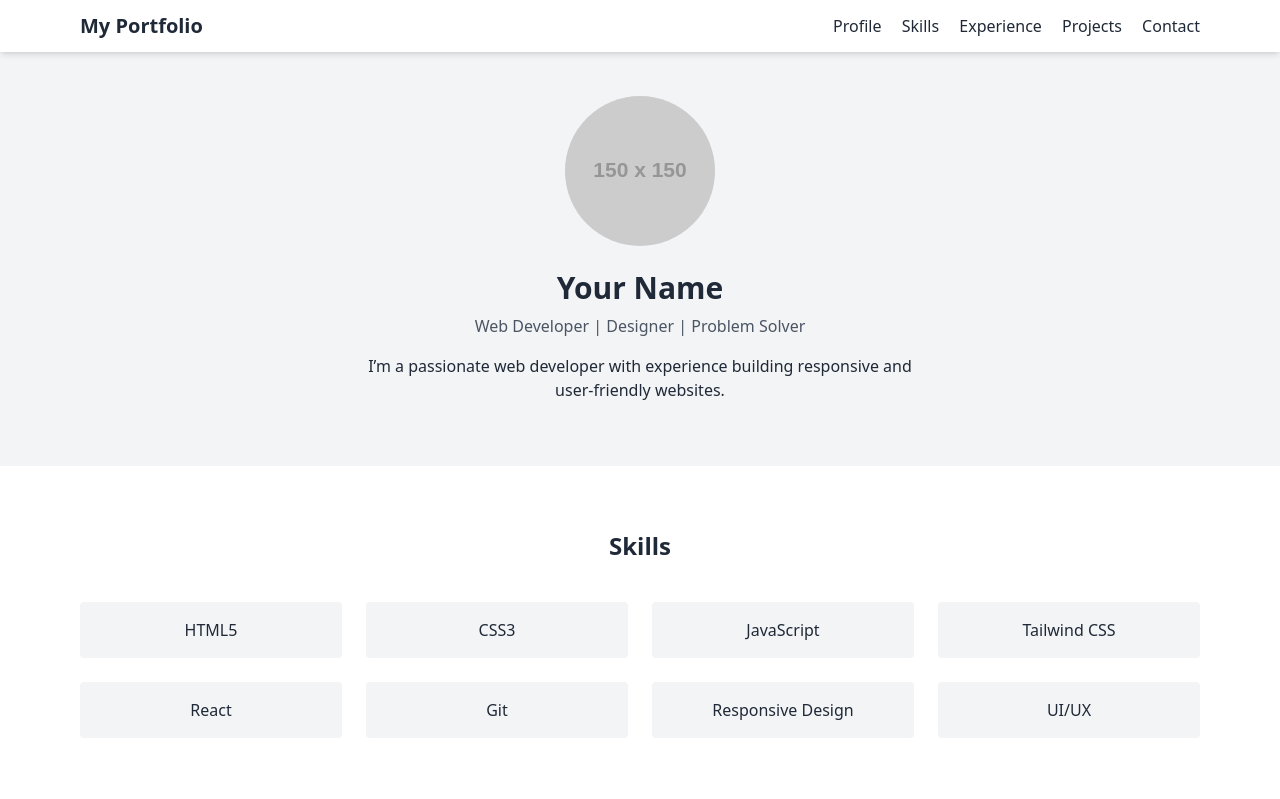
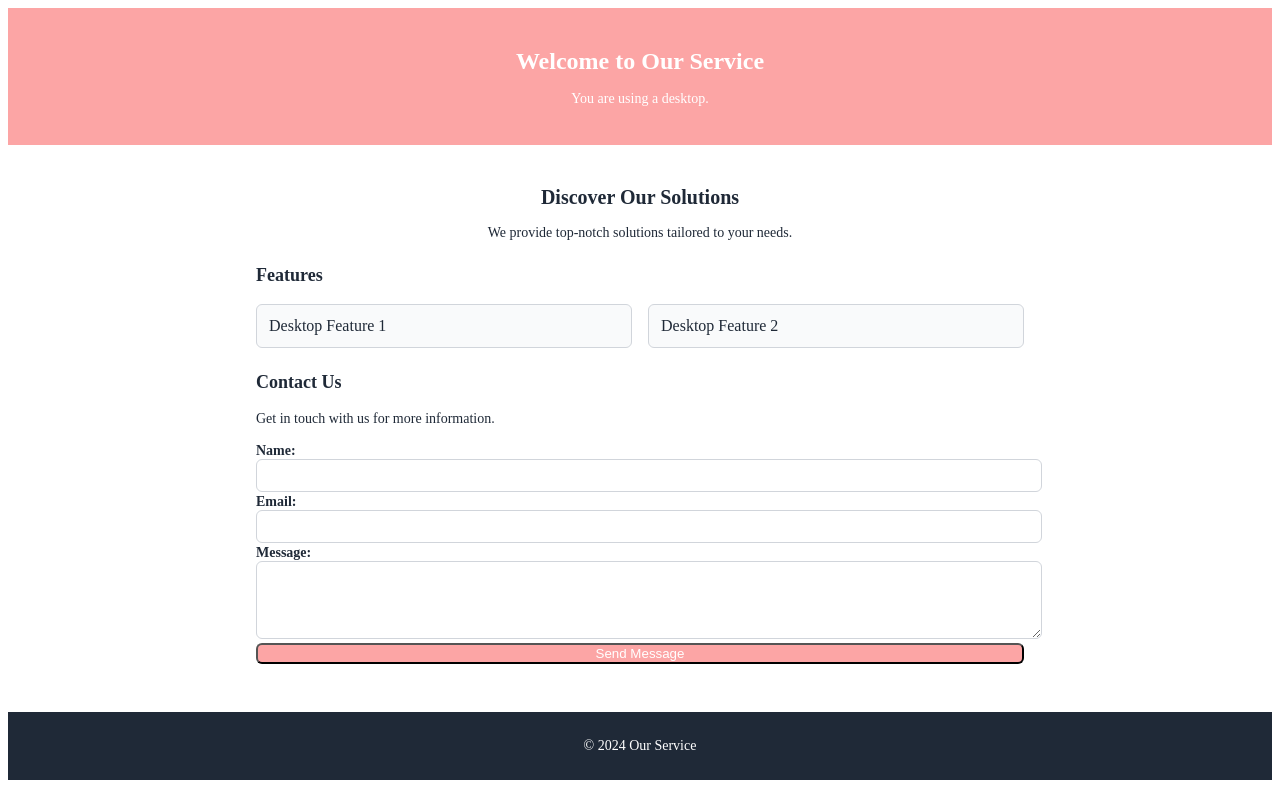
Before and after one commit to 23311a05x7-del/sreekar, a plain HTML site: page index.html in a window 1280 px wide. Shown: the top 799 px of the page. Drawn offline with nearby package versions, Linux system fonts and the light colour scheme; placeholder pictures from the web are drawn by us.

Commit message:
Add files via upload

```diff
--- a/index.html
+++ b/index.html
@@ -1,133 +1,75 @@
 <!DOCTYPE html>
 <html lang="en">
 <head>
-  <meta charset="UTF-8" />
-  <meta name="viewport" content="width=device-width, initial-scale=1.0" />
-  <title>My Portfolio</title>
+    <meta charset="UTF-8">
+    <meta name="viewport" content="width=device-width, initial-scale=1.0">
+    <title>Adaptive Landing Page</title>
+    <link rel="stylesheet" href="tailwind.css">
+</head>
+<body class="bg-white text-gray-800">
 
-  <!-- Tailwind CSS CDN -->
-  <script src="https://cdn.tailwindcss.com"></script>
-</head>
+    <!-- Header -->
+    <header class="bg-red-300 text-white text-center py-6">
+        <h1 class="text-2xl font-bold">Welcome to Our Service</h1>
+        <p id="deviceType" class="text-sm mt-1"></p>
+    </header>
 
-<body class="bg-gray-100 text-gray-800">
+    <!-- Main Content -->
+    <main class="max-w-3xl mx-auto p-6">
 
-  <!-- Navbar -->
-  <nav class="bg-white shadow-md fixed w-full z-10">
-    <div class="max-w-6xl mx-auto px-4 py-3 flex justify-between items-center">
-      <h1 class="text-xl font-bold">My Portfolio</h1>
-      <div class="space-x-4 hidden md:block">
-        <a href="#profile" class="hover:text-blue-600">Profile</a>
-        <a href="#skills" class="hover:text-blue-600">Skills</a>
-        <a href="#experience" class="hover:text-blue-600">Experience</a>
-        <a href="#projects" class="hover:text-blue-600">Projects</a>
-        <a href="#contact" class="hover:text-blue-600">Contact</a>
-      </div>
-    </div>
-  </nav>
+        <!-- Hero Section -->
+        <section class="text-center mb-6">
+            <h2 class="text-xl font-bold mb-1">Discover Our Solutions</h2>
+            <p class="text-sm">
+                We provide top-notch solutions tailored to your needs.
+            </p>
+        </section>
 
-  <!-- Profile Section -->
-  <section id="profile" class="pt-24 pb-16">
-    <div class="max-w-6xl mx-auto px-4 text-center">
-      <img src="https://via.placeholder.com/150" alt="Profile"
-           class="mx-auto rounded-full mb-6">
-      <h2 class="text-3xl font-bold mb-2">Your Name</h2>
-      <p class="text-gray-600 mb-4">Web Developer | Designer | Problem Solver</p>
-      <p class="max-w-xl mx-auto">
-        I’m a passionate web developer with experience building responsive and user-friendly websites.
-      </p>
+        <!-- Features -->
+        <section class="mb-6">
+            <h3 class="text-lg font-bold mb-3">Features</h3>
+            <div id="featureList" class="grid grid-cols-2 gap-4">
+                <!-- Dynamic features -->
             </div>
         </section>
 
-  <!-- Skills Section -->
-  <section id="skills" class="bg-white py-16">
-    <div class="max-w-6xl mx-auto px-4">
-      <h2 class="text-2xl font-bold text-center mb-10">Skills</h2>
+        <!-- Contact -->
+        <section>
+            <h3 class="text-lg font-bold mb-1">Contact Us</h3>
+            <p class="text-sm mb-3">
+                Get in touch with us for more information.
+            </p>
 
-      <div class="grid grid-cols-2 md:grid-cols-4 gap-6 text-center">
-        <div class="p-4 bg-gray-100 rounded">HTML5</div>
-        <div class="p-4 bg-gray-100 rounded">CSS3</div>
-        <div class="p-4 bg-gray-100 rounded">JavaScript</div>
-        <div class="p-4 bg-gray-100 rounded">Tailwind CSS</div>
-        <div class="p-4 bg-gray-100 rounded">React</div>
-        <div class="p-4 bg-gray-100 rounded">Git</div>
-        <div class="p-4 bg-gray-100 rounded">Responsive Design</div>
-        <div class="p-4 bg-gray-100 rounded">UI/UX</div>
-      </div>
-    </div>
-  </section>
-
-  <!-- Experience Section -->
-  <section id="experience" class="py-16">
-    <div class="max-w-6xl mx-auto px-4">
-      <h2 class="text-2xl font-bold text-center mb-10">Experience</h2>
-
-      <div class="space-y-6">
-        <div class="bg-white p-6 rounded shadow">
-          <h3 class="font-semibold text-lg">Front-End Developer</h3>
-          <p class="text-gray-600">Company Name • 2022 – Present</p>
-          <p class="mt-2">
-            Built responsive web applications and collaborated with designers and backend developers.
-          </p>
+            <form class="space-y-3">
+                <div>
+                    <label class="text-sm font-semibold">Name:</label>
+                    <input type="text" class="w-full border rounded p-2">
                 </div>
 
-        <div class="bg-white p-6 rounded shadow">
-          <h3 class="font-semibold text-lg">Intern Web Developer</h3>
-          <p class="text-gray-600">Company Name • 2021 – 2022</p>
-          <p class="mt-2">
-            Assisted in building landing pages and improving website performance.
-          </p>
-        </div>
-      </div>
-    </div>
-  </section>
-
-  <!-- Projects Section -->
-  <section id="projects" class="bg-white py-16">
-    <div class="max-w-6xl mx-auto px-4">
-      <h2 class="text-2xl font-bold text-center mb-10">Projects</h2>
-
-      <div class="grid md:grid-cols-3 gap-6">
-        <div class="bg-gray-100 p-6 rounded">
-          <h3 class="font-semibold mb-2">Portfolio Website</h3>
-          <p>A responsive personal portfolio built with HTML, CSS, and Tailwind.</p>
+                <div>
+                    <label class="text-sm font-semibold">Email:</label>
+                    <input type="email" class="w-full border rounded p-2">
                 </div>
 
-        <div class="bg-gray-100 p-6 rounded">
-          <h3 class="font-semibold mb-2">E-commerce UI</h3>
-          <p>Modern product pages designed with Tailwind CSS.</p>
+                <div>
+                    <label class="text-sm font-semibold">Message:</label>
+                    <textarea rows="4" class="w-full border rounded p-2"></textarea>
                 </div>
 
-        <div class="bg-gray-100 p-6 rounded">
-          <h3 class="font-semibold mb-2">Dashboard App</h3>
-          <p>Interactive dashboard with charts and responsive layout.</p>
-        </div>
-      </div>
-    </div>
-  </section>
-
-  <!-- Contact Section -->
-  <section id="contact" class="py-16">
-    <div class="max-w-6xl mx-auto px-4">
-      <h2 class="text-2xl font-bold text-center mb-10">Contact Me</h2>
-
-      <form class="max-w-xl mx-auto bg-white p-6 rounded shadow space-y-4">
-        <input type="text" placeholder="Your Name"
-               class="w-full border p-2 rounded">
-        <input type="email" placeholder="Your Email"
-               class="w-full border p-2 rounded">
-        <textarea placeholder="Your Message"
-                  class="w-full border p-2 rounded"></textarea>
-        <button class="w-full bg-blue-600 text-white py-2 rounded hover:bg-blue-700">
+                <button type="submit"
+                    class="w-full bg-red-300 text-white py-2 rounded hover:bg-red-500">
                     Send Message
                 </button>
             </form>
-    </div>
         </section>
 
+    </main>
+
     <!-- Footer -->
-  <footer class="bg-gray-800 text-white text-center py-4">
-    © 2026 Your Name. All rights reserved.
+    <footer class="bg-gray-800 text-white text-center py-3 mt-6">
+        <p class="text-sm">© 2024 Our Service</p>
     </footer>
 
+    <script src="script.js"></script>
 </body>
 </html>
--- /dev/null
+++ b/script.js
@@ -0,0 +1,32 @@
+function detectDevice() {
+    var deviceType = document.getElementById("deviceType");
+    var featureList = document.getElementById("featureList");
+
+    if (window.innerWidth < 768) {
+        deviceType.textContent = "You are using a mobile device.";
+
+        featureList.innerHTML = `
+            <div class="border rounded p-3 bg-gray-50">Mobile Feature 1</div>
+            <div class="border rounded p-3 bg-gray-50">Mobile Feature 2</div>
+        `;
+    }
+    else if (window.innerWidth < 1024) {
+        deviceType.textContent = "You are using a tablet.";
+
+        featureList.innerHTML = `
+            <div class="border rounded p-3 bg-gray-50">Tablet Feature 1</div>
+            <div class="border rounded p-3 bg-gray-50">Tablet Feature 2</div>
+        `;
+    }
+    else {
+        deviceType.textContent = "You are using a desktop.";
+
+        featureList.innerHTML = `
+            <div class="border rounded p-3 bg-gray-50">Desktop Feature 1</div>
+            <div class="border rounded p-3 bg-gray-50">Desktop Feature 2</div>
+        `;
+    }
+}
+
+window.onload = detectDevice;
+window.onresize = detectDevice;
--- /dev/null
+++ b/tailwind.css
@@ -0,0 +1,41 @@
+/* Layout */
+.max-w-3xl { max-width: 48rem; }
+.mx-auto { margin-left: auto; margin-right: auto; }
+.p-6 { padding: 1.5rem; }
+.py-6 { padding-top: 1.5rem; padding-bottom: 1.5rem; }
+.py-3 { padding-top: 0.75rem; padding-bottom: 0.75rem; }
+.mt-6 { margin-top: 1.5rem; }
+.mb-6 { margin-bottom: 1.5rem; }
+
+/* Grid */
+.grid { display: grid; }
+.grid-cols-2 { grid-template-columns: repeat(2, 1fr); }
+.gap-4 { gap: 1rem; }
+
+/* Colors */
+.bg-red-300 { background-color: #fca5a5; }
+.bg-red-500 { background-color: #ef4444; }
+.bg-gray-50 { background-color: #f9fafb; }
+.bg-gray-800 { background-color: #1f2937; }
+.bg-white { background-color: #ffffff; }
+
+/* Text */
+.text-white { color: #ffffff; }
+.text-gray-800 { color: #1f2937; }
+.text-sm { font-size: 0.875rem; }
+.text-lg { font-size: 1.125rem; }
+.text-xl { font-size: 1.25rem; }
+.text-2xl { font-size: 1.5rem; }
+.font-bold { font-weight: 700; }
+.font-semibold { font-weight: 600; }
+.text-center { text-align: center; }
+
+/* Form */
+.border { border: 1px solid #d1d5db; }
+.rounded { border-radius: 0.375rem; }
+.p-2 { padding: 0.5rem; }
+.p-3 { padding: 0.75rem; }
+.w-full { width: 100%; }
+
+/* Button */
+.hover\:bg-red-500:hover { background-color: #ef4444; }
```
Lines whose indentation alone changed are shown as unchanged.
